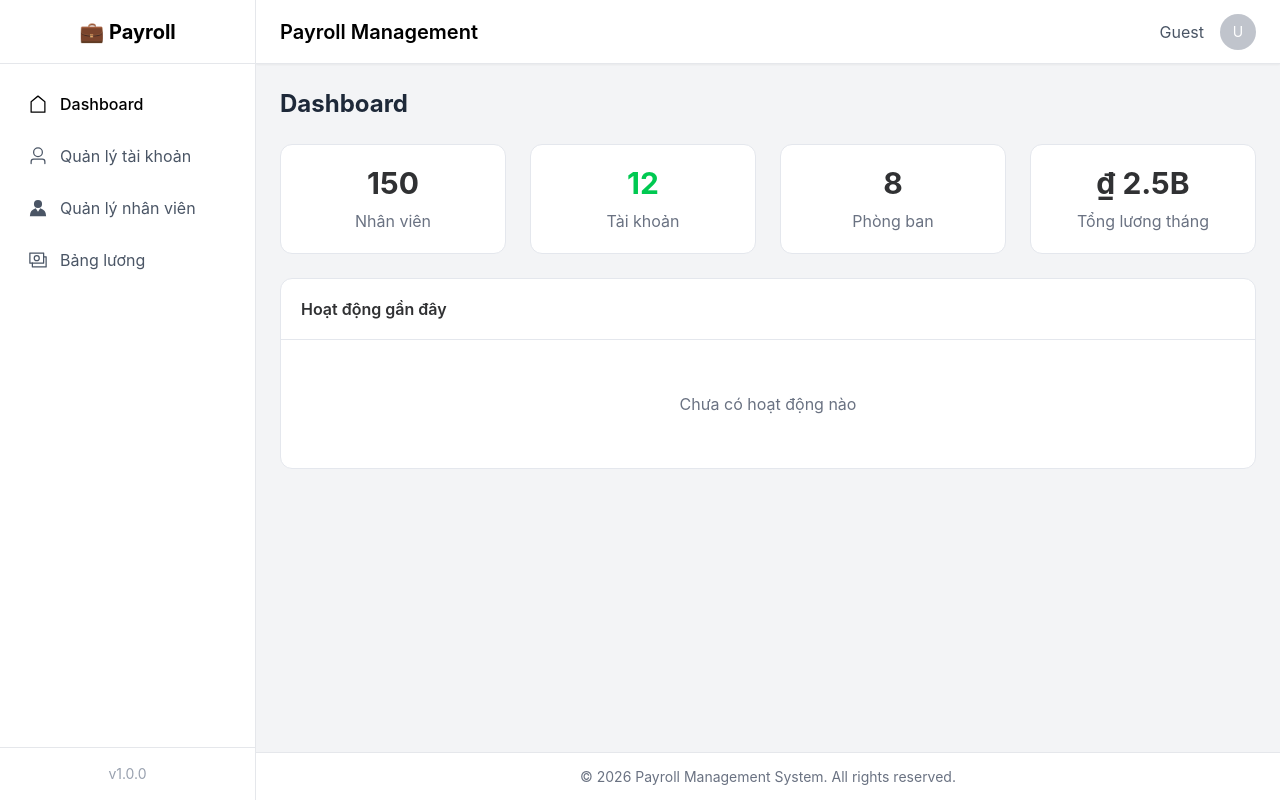
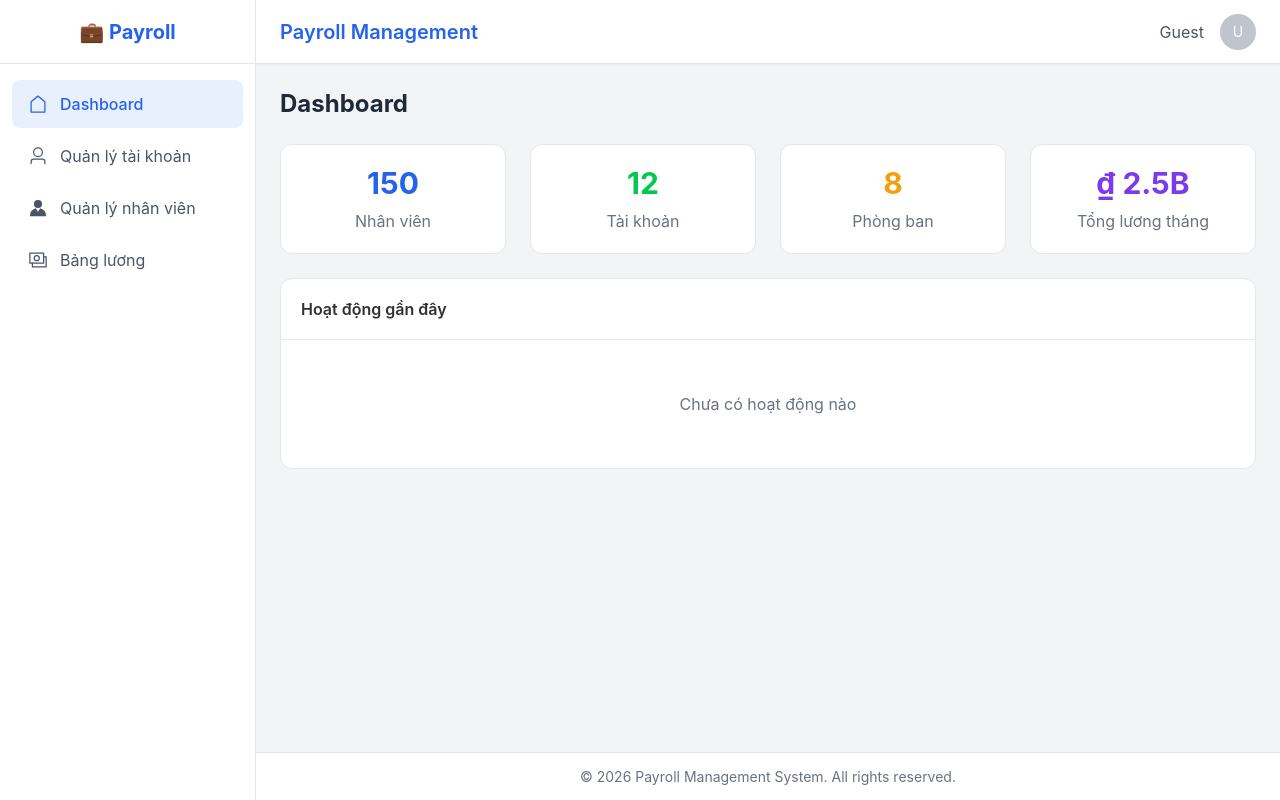
Before and after one commit to anhnn02/payroll-management-fe, a Vue app: page /dashboard in a window 1280 px wide. Built offline with nearby package versions, Linux system fonts and the light colour scheme.

Commit message:
chore: config call api

```diff
--- a/src/assets/main.css
+++ b/src/assets/main.css
@@ -1,5 +1,18 @@
 @config "../../tailwind.config.js";
 @import 'tailwindcss';
+
+@theme {
+  /* Primary Colors */
+  --color-primary: #2563eb;
+  --color-secondary: #7c3aed;
+  --color-accent: #f59e0b;
+
+  /* Status Colors */
+  --color-success: #16a34a;
+  --color-danger: #dc2626;
+  --color-warning: #ca8a04;
+  --color-info: #2563eb;
+}
 
 /* ========================================
    Custom Scrollbar Styles
--- a/src/components/layout/Sidebar.vue
+++ b/src/components/layout/Sidebar.vue
@@ -80,6 +80,6 @@ const handleMenuClick = (item: MenuItem) => {
     </nav>
 
     <!-- Footer -->
-    <div class="p-4 border-t border-gray-200 text-center text-gray-400 text-sm">v1.0.0</div>
+    <!-- <div class="p-4 border-t border-gray-200 text-center text-gray-400 text-sm">v1.0.0</div> -->
   </aside>
 </template>
--- a/vite.config.ts
+++ b/vite.config.ts
@@ -1,10 +1,10 @@
-import { defineConfig } from "vite";
-import vue from "@vitejs/plugin-vue";
-import tailwindcss from "@tailwindcss/vite";
-import AutoImport from "unplugin-auto-import/vite";
-import Components from "unplugin-vue-components/vite";
-import { ElementPlusResolver } from "unplugin-vue-components/resolvers";
-import { fileURLToPath, URL } from "node:url";
+import { defineConfig } from 'vite'
+import vue from '@vitejs/plugin-vue'
+import tailwindcss from '@tailwindcss/vite'
+import AutoImport from 'unplugin-auto-import/vite'
+import Components from 'unplugin-vue-components/vite'
+import { ElementPlusResolver } from 'unplugin-vue-components/resolvers'
+import { fileURLToPath, URL } from 'node:url'
 
 // https://vite.dev/config/
 export default defineConfig({
@@ -12,21 +12,24 @@ export default defineConfig({
     vue(),
     tailwindcss(),
     AutoImport({
-      imports: ["vue", "vue-router", "pinia"],
+      imports: ['vue', 'vue-router', 'pinia'],
       resolvers: [ElementPlusResolver()],
-      dts: "src/auto-imports.d.ts",
+      dts: 'src/auto-imports.d.ts',
       eslintrc: {
         enabled: true,
       },
     }),
     Components({
       resolvers: [ElementPlusResolver()],
-      dts: "src/components.d.ts",
+      dts: 'src/components.d.ts',
     }),
   ],
   resolve: {
     alias: {
-      "@": fileURLToPath(new URL("./src", import.meta.url)),
+      '@': fileURLToPath(new URL('./src', import.meta.url)),
     },
   },
-});
+  server: {
+    port: 8080,
+  },
+})
```
Also changed, not shown: src/services/department.services.ts (renamed from src/services/department.service.ts), 1 other file (tests, documents, lock files or other folders).
